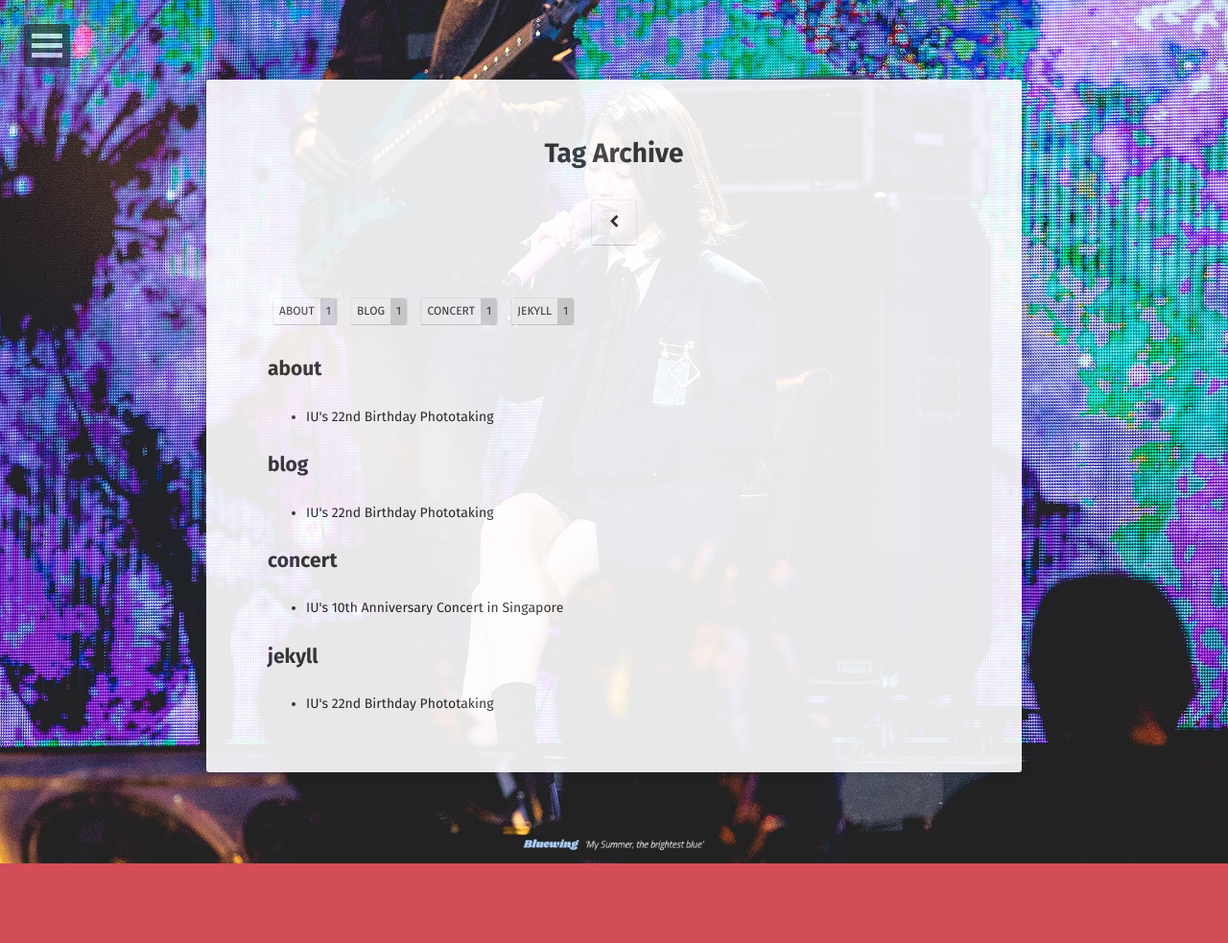
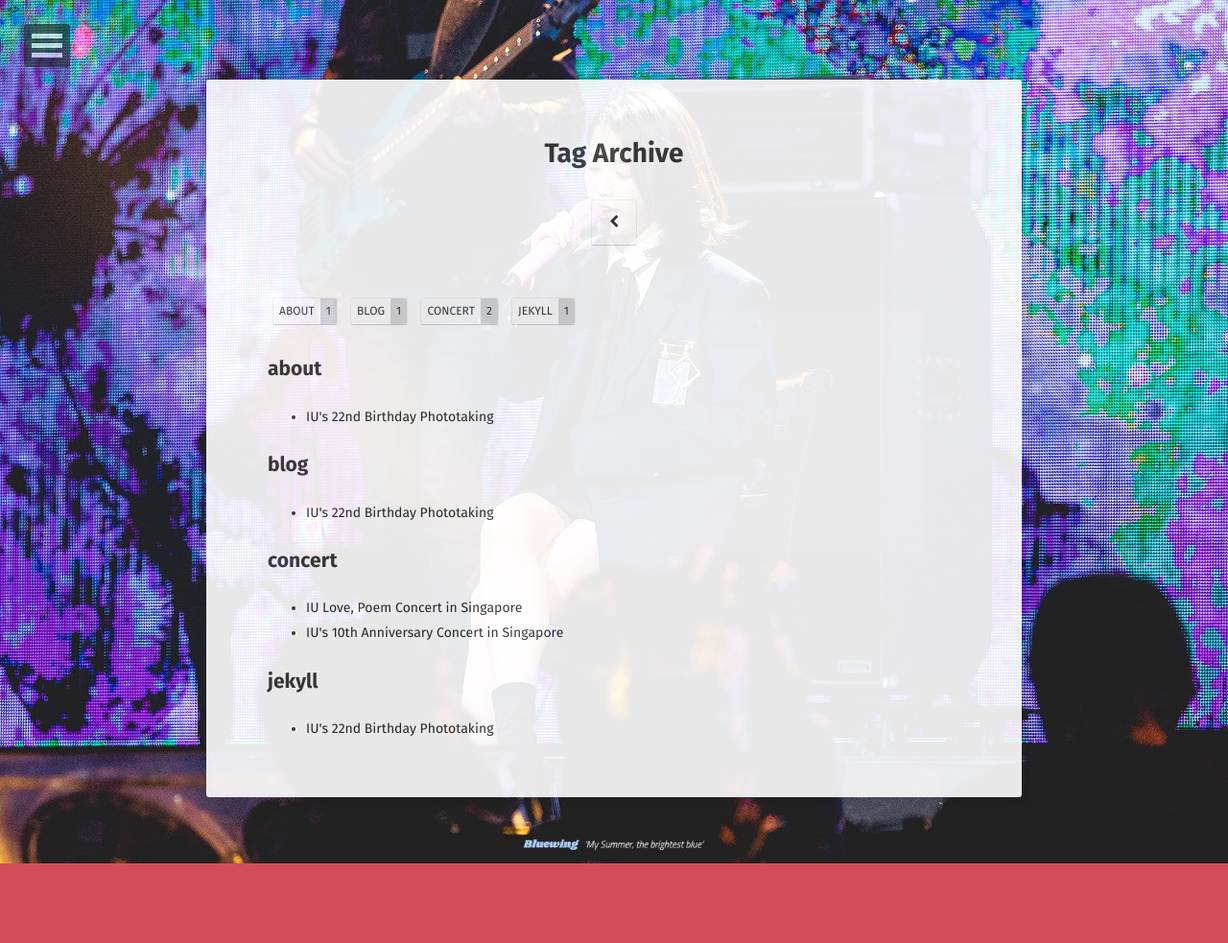
Before and after one commit to sgheartiu/sgheartiu2, a Jekyll site: the page built from tags/index.html, in a window 1280 px wide. Shown: the whole page at 96% size. Built offline with Jekyll 4.4.1, drawn with Linux system fonts in a browser that asks for light colours; some web fonts are replaced.

Commit message:
Updated concert 2019 post

```diff
--- a/_posts/2019-12-07-concert-2019.md
+++ b/_posts/2019-12-07-concert-2019.md
@@ -4,7 +4,8 @@ title:  "IU Love, Poem Concert in Singapore"
 date:   2019-12-07
 excerpt: "IU fulfilled her promised last year and came back to Singapore for a 2-day 'Love, Poem' concert. SG &hearts; IU provided Fan Support for the concert."
 project: true
-tag: null
+tag:
+- concert
 comments: true
 ---
 
```
Also changed, not shown: 3 other files.
